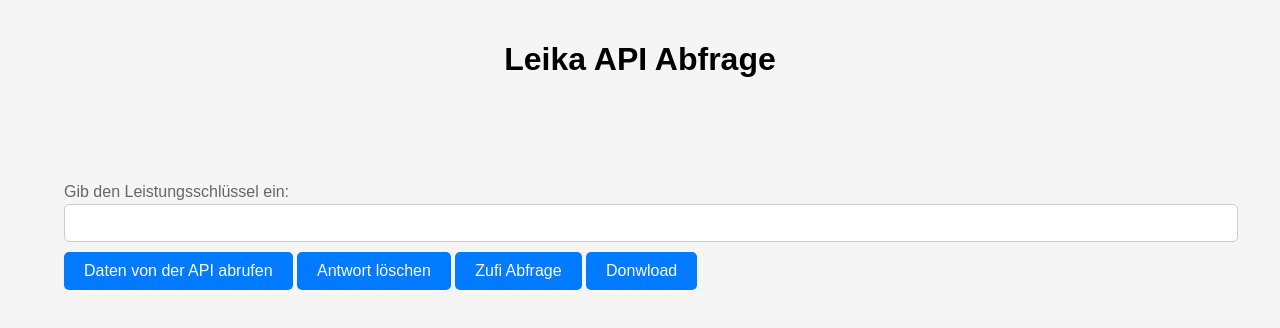
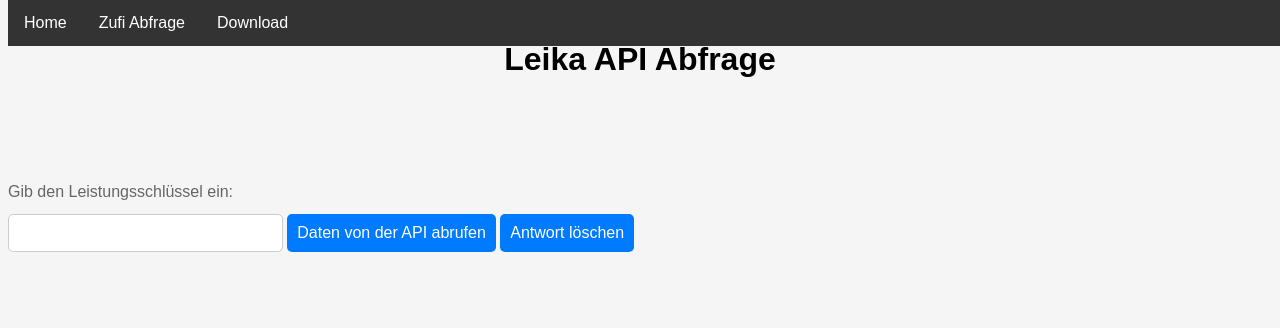
Before and after one commit to DestinyBirdy/OZG-API, a plain HTML site: page Leika_API/index.html in a window 1280 px wide. Drawn offline with Linux system fonts and the light colour scheme.

Commit message:
Updated broken css

```diff
--- a/Leika_API/index.html
+++ b/Leika_API/index.html
@@ -7,25 +7,22 @@
     <script src="logic.js"></script>
     <title>Leika API Anbindung</title>
   </head>
-
   <body>
+    <div class="navbar">
+      <a onclick="clearResponse()" href="#">Home</a>
+      <a href="Zufi.html">Zufi Abfrage</a>
+      <a href="#" onclick="exportToPdf()">Download</a>
+    </div>
     <h1>Leika API Abfrage</h1>
     <h2 id="Error"></h2>
-    <p>
-      Gib den Leistungsschlüssel ein:
-      <input type="text" id="leistungsschluessel" />
-    </p>
-    <form action="#" name="languageForm"></form>
+    <p>Gib den Leistungsschlüssel ein:</p>
+    <input type="text" id="leistungsschluessel" />
+
     <button onclick="fetchData()">Daten von der API abrufen</button>
     <button onclick="clearResponse()">Antwort löschen</button>
-    <button id="3" onclick="window.location = 'Zufi.html';">
-      Zufi Abfrage
-    </button>
-    <button onclick="exportToPdf()">Donwload</button>
-    <div class="scrollable-table">
-      <table id="myTable">
-        <!-- Your table content will be dynamically generated -->
-      </table>
-    </div>
+
+    <table id="myTable">
+      <!-- Your table content will be dynamically generated -->
+    </table>
   </body>
 </html>
--- a/Leika_API/styles.css
+++ b/Leika_API/styles.css
@@ -1,10 +1,33 @@
 /* Allgemeine Stile */
 body {
   font-family: Arial, sans-serif;
-  margin: 0 auto; /* Zentriert den Inhalt horizontal */
   padding: 0;
   background-color: #f5f5f5;
-  max-width: 90%; /* Begrenzt die Breite des Inhalts auf 90% */
+}
+
+/* Add your modern navigation bar styles here */
+/* For demonstration purposes, I'll create a full-width top navigation bar */
+.navbar {
+  background-color: #333;
+  overflow: hidden;
+  width: 100%;
+  margin: 0 auto; /* Expand to full width */
+  position: fixed;
+  top: 0;
+}
+
+.navbar a {
+  float: left;
+  display: block;
+  color: white;
+  text-align: center;
+  padding: 14px 16px;
+  text-decoration: none;
+}
+
+.navbar a:hover {
+  background-color: #ddd;
+  color: black;
 }
 
 h1,
@@ -16,23 +39,28 @@ h2 {
 p {
   font-size: 16px;
   color: #666;
-  margin: 0;
-  line-height: 1.5; /* Verbessert den Zeilenabstand */
+  margin: auto;
+  line-height: 1.5;
 }
 
-input[type="text"] {
-  width: 100%;
+input[type="text"],
+button {
+  margin: 0;
+  display: inline-block; /* Display elements in the same row */
   padding: 10px;
   font-size: 14px;
   border: 1px solid #ccc;
   border-radius: 5px;
 }
 
+input[type="text"] {
+  width: 20%; /* Adjust to fit content */
+}
+
 button {
   background-color: #007bff;
   color: #fff;
   border: none;
-  padding: 10px 20px;
   font-size: 16px;
   cursor: pointer;
   border-radius: 5px;
@@ -50,18 +78,18 @@ table {
   table-layout: auto;
   border-collapse: collapse;
   overflow-x: scroll;
-  display: block;
 }
 th,
 td {
-  padding: 10px;
+  padding: 0px;
   border: 1px solid #ddd;
   text-align: left;
   white-space: nowrap; /* Prevent text from wrapping */
   overflow: hidden; /* Hide overflow content */
   text-overflow: ellipsis; /* Show ellipsis for truncated text */
   cursor: pointer; /* Add cursor pointer for expandable cells */
-  max-width: 600px;
+  max-width: 500px;
+  height: 10px;
 }
 td.expanded {
   white-space: normal; /* Allow text to wrap in expanded state */
```
